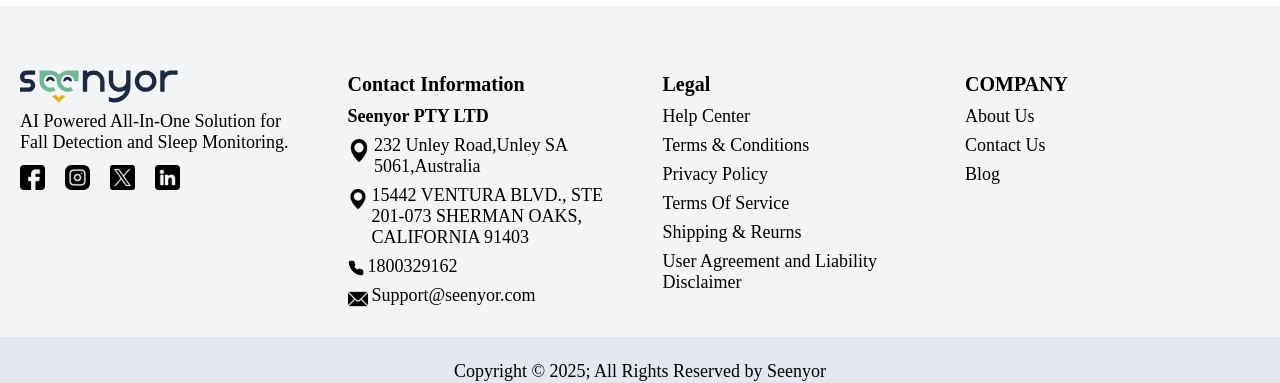
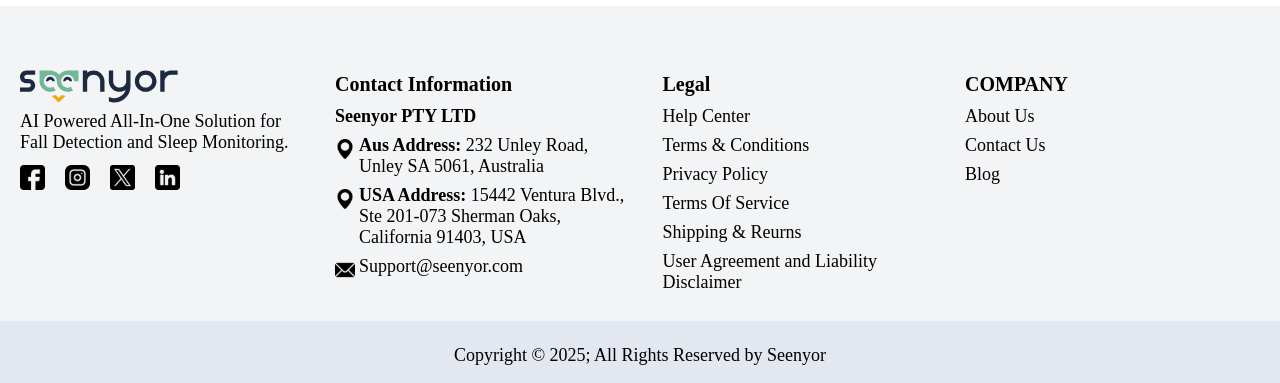
Before and after one commit to seenyor/new-seenyor, a Next.js app: page /app in a window 1280 px wide. Shown: the part 3827-4210 px from the top of the page. Built offline with nearby package versions, Linux system fonts and the light colour scheme; no server answers; a web font is replaced by a local one.

Commit message:
Added Address Label

```diff
--- a/src/components/Ai-care/AiHero.jsx
+++ b/src/components/Ai-care/AiHero.jsx
@@ -38,14 +38,14 @@
                 Keep Your Loved Ones Safe with <br />
                 the <span className="font-bold">AI Care Guardian</span>
               </h6>
-              <div className="flex items-center">
+              {/* <div className="flex items-center">
                 <Link
                   href="#"
                   className="bg-[#EF086B] px-16 py-5 rounded-xl text-[1.458vw] font-bold text-white text-center text-nowrap"
                 >
                   Learn How
                 </Link>
-              </div>
+              </div> */}
               <p className="text-xl italic">*This is NOT a medical device.</p>
             </div>
           </div>
--- a/src/components/layouts/Footer/index.jsx
+++ b/src/components/layouts/Footer/index.jsx
@@ -87,7 +87,7 @@
             <div className="flex justify-center">
               <nav
                 aria-labelledby="footer-docs-5-logo-sub"
-                className="max-w-[270px]"
+                className="max-w-[300px]"
               >
                 <h3
                   className="mb-2 font-bold text-xl md:text-lg tab:text-base "
@@ -110,7 +110,10 @@
                           className="!w-7 min-w-5 !h-auto md:hidden"
                         />
                       </div>
-                      <p>232 Unley Road,Unley SA 5061,Australia</p>
+                      <p>
+                        <strong>Aus Address:</strong> 232 Unley Road, Unley SA
+                        5061, Australia
+                      </p>
                     </div>
                   </li>
                   <li className="mb-2 leading-6">
@@ -125,12 +128,12 @@
                         />
                       </div>
                       <p>
-                        15442 VENTURA BLVD., STE 201-073 SHERMAN OAKS,
-                        CALIFORNIA 91403
+                        <strong>USA Address:</strong> 15442 Ventura Blvd., Ste
+                        201-073 Sherman Oaks, California 91403, USA
                       </p>
                     </div>
                   </li>
-                  <li className="mb-2 leading-6">
+                  {/* <li className="mb-2 leading-6">
         <div className="flex items-start gap-1">
           <div className=" mt-1">
             <Phone
@@ -140,7 +143,7 @@
           </div>
           <p>1800329162</p>
         </div>
-                  </li>
+      </li> */}
                   <li className="mb-2 leading-6">
                     <div className="flex items-start gap-1">
                       <div className=" mt-1">
@@ -158,6 +161,7 @@
                 </ul>
               </nav>
             </div>
+
             <div className="flex justify-center">
               <nav
                 aria-labelledby="footer-about-5-logo-sub"
```
Lines whose indentation alone changed are shown as unchanged.
